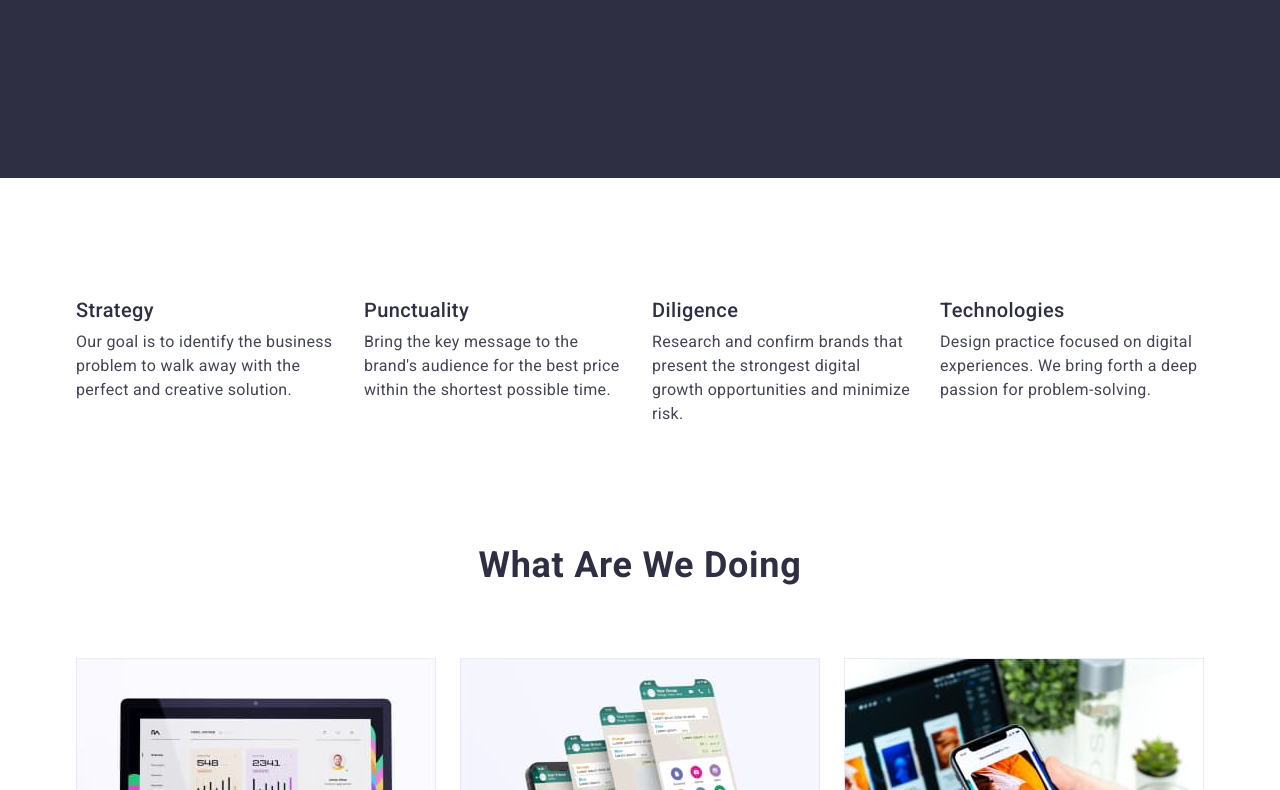
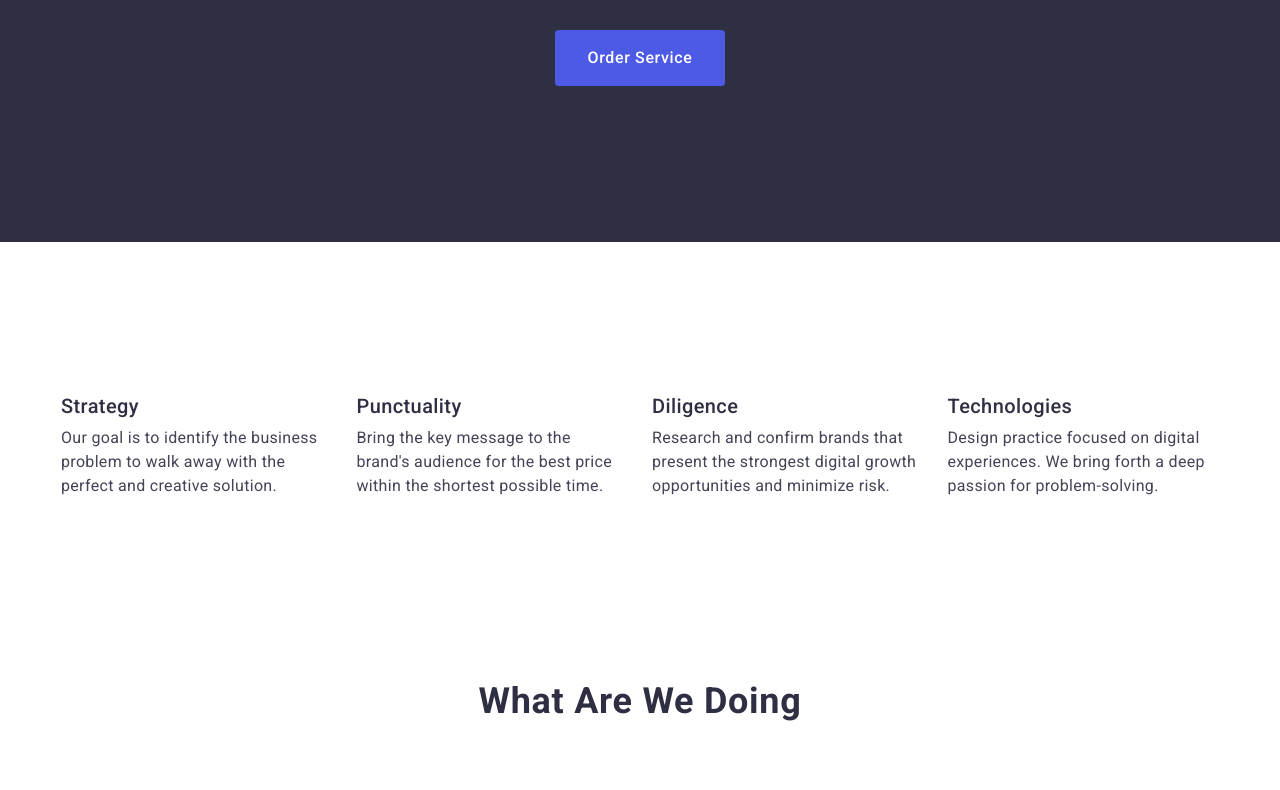
Before and after one commit to Ket17/goit-markup-hw-03, a plain HTML site: page index.html in a window 1280 px wide. Shown: the part 495-1285 px from the top of the page. Drawn offline with nearby package versions, Linux system fonts and the light colour scheme.

Commit message:
add.html

```diff
--- a/css/styles.css
+++ b/css/styles.css
@@ -40,7 +40,7 @@ body {
 
 .container {
     width: 1158px;
-    padding: 0 15px;
+    padding: 32px 0;
     margin: 0 auto;
 }
 
```
